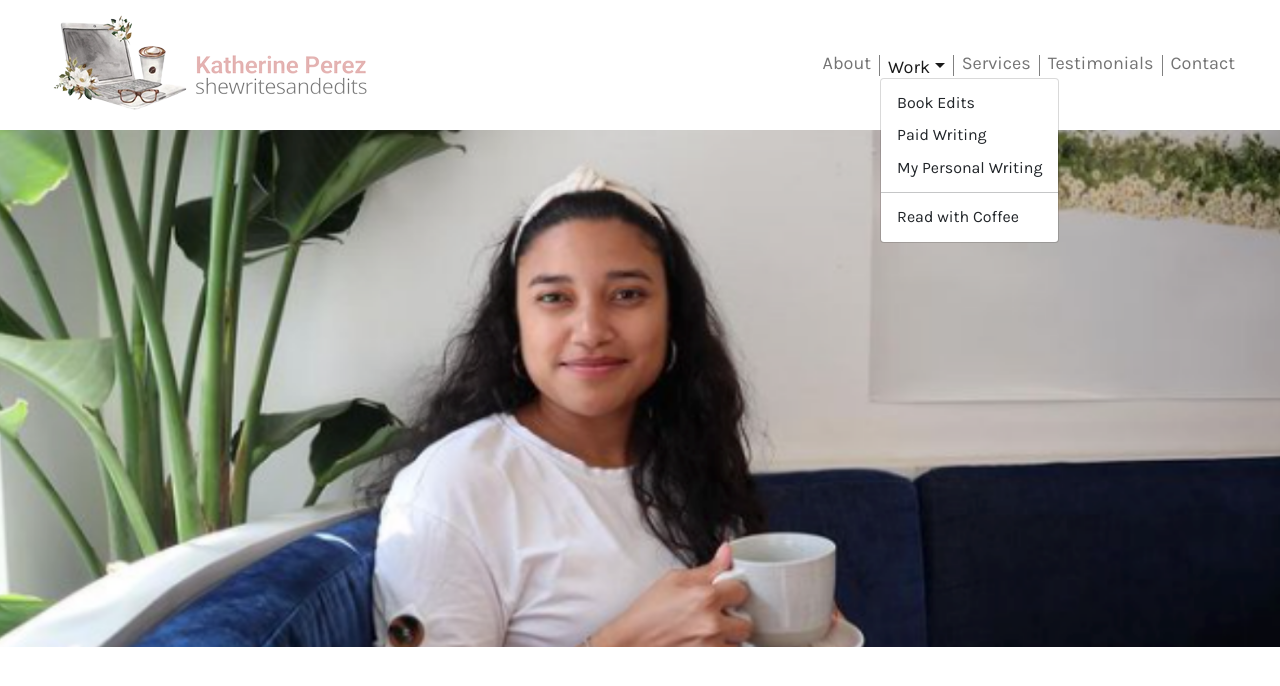
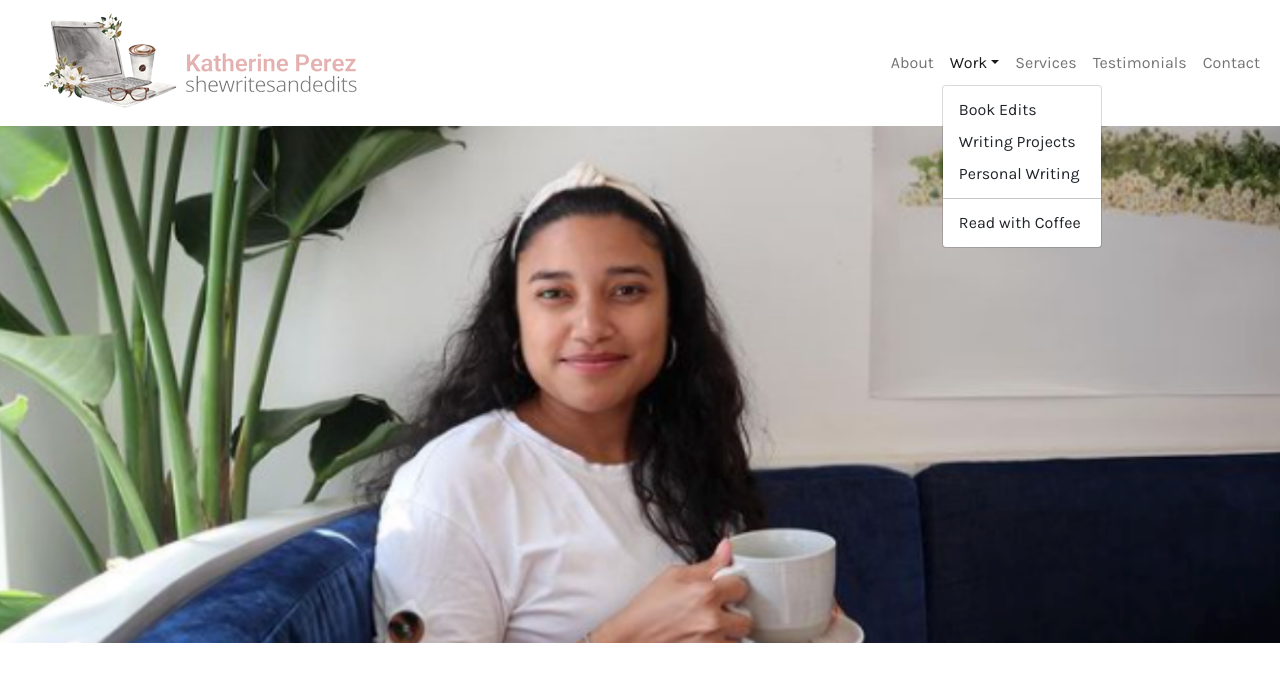
Before and after one commit to Kaitlyn-Lynette/Kathys-Portfolio, a React (Create React App) app: page / in a window 1280 px wide. Both pictures are taken after a click on the button "Work". Shown: the top 686 px of the page. Built offline with nearby package versions, Linux system fonts and the light colour scheme.

Commit message:
Mobile friendly nav bar and new splash images

```diff
--- a/src/components/Navigation.css
+++ b/src/components/Navigation.css
@@ -1,5 +1,11 @@
 /* styling that moves the navigation to the right */
-.navbar {
+.navbar-collapse {
+    flex-basis: 100%;
+    /* flex-grow: 1; */
+    align-items: center;
+}
+
+.navbar-nav {
     display: flex;
     justify-content: space-between;
     align-items: center;
@@ -19,7 +25,7 @@
 
 /* css for the name */
 .nav-brand {
-    font-size: 25px;
+    font-size: 20px;
     line-height: 40px;
     padding-left: 22px;
 }
@@ -72,7 +78,6 @@
         background-color: transparent;
         border: 0;}
 
-        .dropdown-toggle nav-link {
-            padding-bottom: 8px;
-            padding-top: 5px;
-        }
+    .dropdown-toggle nav-link {
+        padding-top: 5px
+    }
--- a/src/components/Navigation.js
+++ b/src/components/Navigation.js
@@ -1,8 +1,9 @@
+import Container from "react-bootstrap/Container";
 import Navbar from "react-bootstrap/Navbar";
 import Nav from "react-bootstrap/Nav";
-import NavDropdown from 'react-bootstrap/NavDropdown'
+import NavDropdown from "react-bootstrap/NavDropdown";
 import Image from "react-bootstrap/Image";
-import "./Navigation.css";
+// import "./Navigation.css";
 
 const Navigation = () => {
   const navOne = "About";
@@ -12,15 +13,41 @@ const Navigation = () => {
   const navFive = "Contact";
 
   return (
+    <Navbar collapseOnSelect expand="lg" sticky="top">
+      <Container fluid>
+      <Navbar.Brand>
+      <Image
+        src="/images/Kathy_Logo_500x100px-transparent.png"
+        className="nav-brand"
+      /></Navbar.Brand>
+      <Navbar.Toggle aria-controls="basic-navbar-nav" />
+      <Navbar.Collapse id="basic-navbar-nav">
+        <Nav className="ms-auto">
+          <Nav.Link href="#about">{navOne}</Nav.Link>
+          <NavDropdown title={navTwo} id="basic-nav-dropdown">
+            <NavDropdown.Item href="#work">Book Edits</NavDropdown.Item>
+            <NavDropdown.Item href="#work">
+              Writing Projects
+            </NavDropdown.Item>
+            <NavDropdown.Item href="#work">Personal Writing</NavDropdown.Item>
+            <NavDropdown.Divider />
+            <NavDropdown.Item href="#work">
+              Read with Coffee
+            </NavDropdown.Item>
+          </NavDropdown>
+          <Nav.Link href="#services">{navThree}</Nav.Link>
+          <Nav.Link href="#testimonials">{navFour}</Nav.Link>
+          <Nav.Link href="#contact">{navFive}</Nav.Link>
+        </Nav>
+      </Navbar.Collapse>
+      </Container>
 
-    <Navbar  collapseOnSelect expand="lg" sticky="top">
-      <Image src="/images/Kathy_Logo_500x100px-transparent.png" className="nav-brand" />
-      <Nav className="nav-links">
+      {/* <Nav className="nav-links">
         <Nav.Link className="nav-item" href="#about">{navOne}</Nav.Link>
-        {/* <Nav.Link className="nav-item" href="#work">{navTwo}</Nav.Link> */}
-      <NavDropdown className="nav-item" title={navTwo} id="navbarScrollingDropdown">
+        <Nav.Link className="nav-item" href="#work">{navTwo}</Nav.Link>
+      <NavDropdown title={navTwo} id="navbarScrollingDropdown">
         <NavDropdown.Item href="#work">Book Edits</NavDropdown.Item>
-        <NavDropdown.Item href="#work">Paid Writing</NavDropdown.Item>
+        <NavDropdown.Item href="#work">Writing Projects</NavDropdown.Item>
         <NavDropdown.Item href="#work">My Personal Writing</NavDropdown.Item>
         <NavDropdown.Divider />
         <NavDropdown.Item href="#work">Read with Coffee</NavDropdown.Item>
@@ -28,11 +55,9 @@ const Navigation = () => {
         <Nav.Link className="nav-item" href="#services">{navThree}</Nav.Link>
         <Nav.Link className="nav-item" href="#testimonials">{navFour}</Nav.Link>
         <Nav.Link className="nav-item" href="#contact">{navFive}</Nav.Link>
-      </Nav>
+      </Nav> */}
     </Navbar>
-
-
   );
 };
 
-export default Navigation
+export default Navigation;
```
Also changed, not shown: public/images/BrickWallProfile.png (added), public/images/KathySplashBench895x595.png (added).
